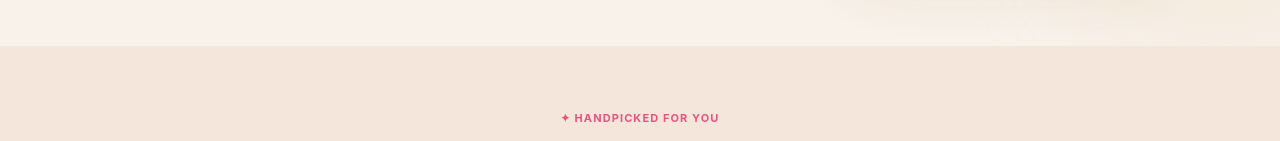
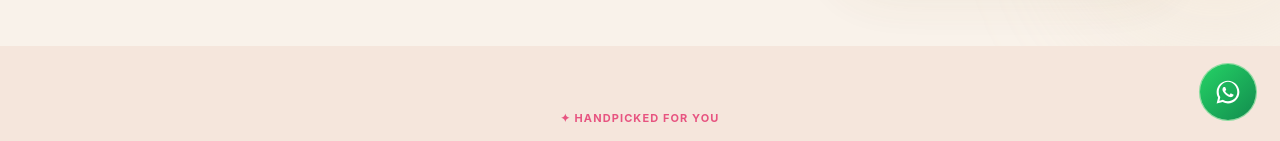
Before and after one commit to habibkhan004/Huria-Collection, a React (Vite) app: page / in a window 1280 px wide. Shown: the part 652-793 px from the top of the page. Built offline with nearby package versions, Linux system fonts and the light colour scheme; a web font is replaced by a local one.

Commit message:
whatsapp icon added

```diff
--- a/src/App.jsx
+++ b/src/App.jsx
@@ -6,6 +6,7 @@ import Cart from './pages/Cart'
 import Checkout from './pages/Checkout'
 import ScrollToTop from './components/ScrollToTop'
 import ContactUs from './components/Contact'
+import WhatsAppFloat from './components/WhatsappFloat'
 
 import { BrowserRouter, Routes, Route } from 'react-router-dom'
 import Home from './pages/Home'
@@ -25,6 +26,7 @@ function App() {
         <Route path="/contact" element={<ContactUs />} />
       </Routes>
       <Footer />
+      <WhatsAppFloat />
     </BrowserRouter>
   )
 }
--- /dev/null
+++ b/src/components/WhatsappFloat.jsx
@@ -0,0 +1,104 @@
+const WhatsAppFloat = ({ phone = "923213242328", message = "Hi! I'm interested in your products 😊" }) => {
+  const href = `https://wa.me/${phone}?text=${encodeURIComponent(message)}`;
+
+  return (
+    <>
+      <style>{`
+        @keyframes wa-pulse {
+          0%   { box-shadow: 0 0 0 0   rgba(37,211,102,0.55); }
+          70%  { box-shadow: 0 0 0 14px rgba(37,211,102,0);   }
+          100% { box-shadow: 0 0 0 0   rgba(37,211,102,0);    }
+        }
+        @keyframes wa-pop {
+          0%   { opacity:0; transform:scale(0.5) translateY(20px); }
+          70%  { transform:scale(1.08) translateY(-2px); }
+          100% { opacity:1; transform:scale(1) translateY(0); }
+        }
+        .wa-btn {
+          animation: wa-pop 0.5s cubic-bezier(.34,1.56,.64,1) 0.8s both,
+                     wa-pulse 2.2s ease-in-out 1.5s infinite;
+          transition: transform 0.2s ease, box-shadow 0.2s ease;
+        }
+        .wa-btn:hover {
+          transform: scale(1.1) !important;
+          box-shadow: 0 8px 28px rgba(37,211,102,0.5) !important;
+          animation: none;
+        }
+        .wa-tooltip {
+          opacity: 0;
+          transform: translateX(8px);
+          transition: opacity 0.2s ease, transform 0.2s ease;
+          pointer-events: none;
+        }
+        .wa-wrapper:hover .wa-tooltip {
+          opacity: 1;
+          transform: translateX(0);
+        }
+      `}</style>
+
+      <div
+        className="wa-wrapper"
+        style={{
+          position: "fixed",
+          bottom: "28px",
+          right: "24px",
+          zIndex: 9999,
+          display: "flex",
+          alignItems: "center",
+          gap: "10px",
+        }}
+      >
+        {/* Tooltip label */}
+        <div
+          className="wa-tooltip"
+          style={{
+            background: "#1a1a1a",
+            color: "#fff",
+            fontSize: "12px",
+            fontWeight: 700,
+            fontFamily: "'DM Sans', sans-serif",
+            padding: "7px 13px",
+            borderRadius: "999px",
+            whiteSpace: "nowrap",
+            boxShadow: "0 4px 14px rgba(0,0,0,0.18)",
+          }}
+        >
+          Chat with us 💬
+        </div>
+
+        {/* WhatsApp button */}
+        <a
+          href={href}
+          target="_blank"
+          rel="noopener noreferrer"
+          aria-label="Chat on WhatsApp"
+          className="wa-btn"
+          style={{
+            width: 56,
+            height: 56,
+            borderRadius: "50%",
+            background: "linear-gradient(135deg, #25d366, #128c4e)",
+            display: "flex",
+            alignItems: "center",
+            justifyContent: "center",
+            boxShadow: "0 4px 18px rgba(37,211,102,0.45)",
+            textDecoration: "none",
+            flexShrink: 0,
+          }}
+        >
+          {/* Official WhatsApp SVG */}
+          <svg width="28" height="28" viewBox="0 0 32 32" fill="none" xmlns="http://www.w3.org/2000/svg">
+            <path
+              fillRule="evenodd"
+              clipRule="evenodd"
+              d="M16 3C8.82 3 3 8.82 3 16c0 2.31.62 4.47 1.7 6.33L3 29l6.84-1.66A12.93 12.93 0 0016 29c7.18 0 13-5.82 13-13S23.18 3 16 3zm0 23.6a10.58 10.58 0 01-5.38-1.47l-.38-.23-4.06.98.99-3.95-.25-.4A10.56 10.56 0 015.4 16C5.4 9.63 10.63 4.4 16 4.4S26.6 9.63 26.6 16 21.37 26.6 16 26.6zm5.8-7.94c-.32-.16-1.87-.92-2.16-1.02-.29-.1-.5-.16-.71.16-.21.32-.8 1.02-.98 1.23-.18.21-.36.23-.68.07-.32-.16-1.34-.49-2.56-1.57-.94-.84-1.58-1.88-1.76-2.2-.18-.32-.02-.5.14-.65.14-.14.32-.36.48-.54.16-.18.21-.32.32-.53.1-.21.05-.4-.03-.56-.08-.16-.71-1.71-.97-2.34-.26-.61-.52-.53-.71-.54h-.6c-.21 0-.54.08-.82.4-.29.32-1.09 1.06-1.09 2.59s1.11 3 1.27 3.21c.16.21 2.18 3.33 5.28 4.67.74.32 1.32.51 1.77.65.74.23 1.42.2 1.95.12.6-.09 1.87-.76 2.13-1.5.26-.74.26-1.37.18-1.5-.07-.13-.28-.21-.6-.37z"
+              fill="white"
+            />
+          </svg>
+        </a>
+      </div>
+    </>
+  );
+};
+
+export default WhatsAppFloat;
```
